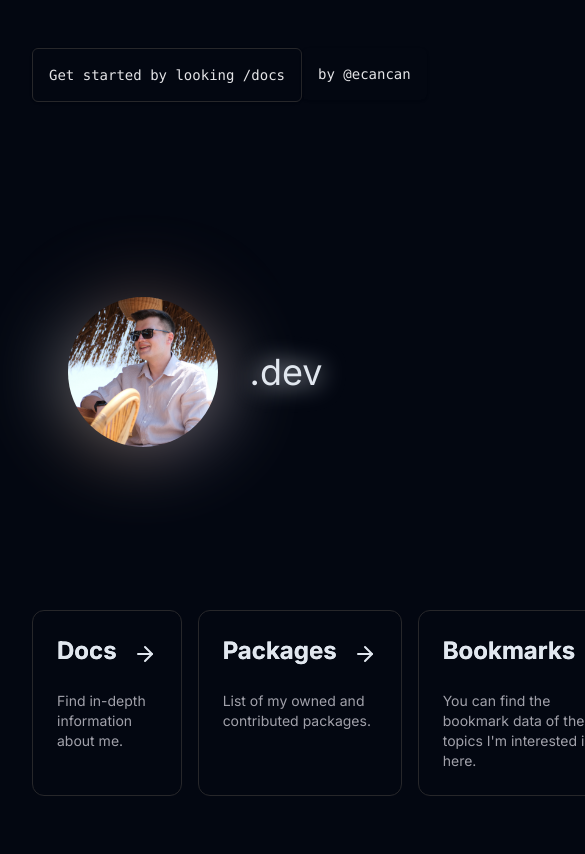
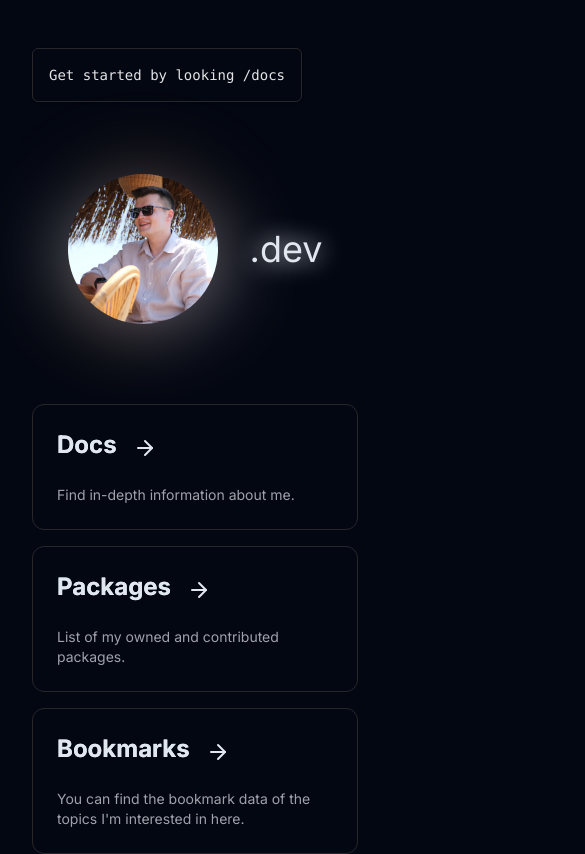
Before and after one commit to Ecancan/ahmetcan.dev, a Next.js app: page / in a window 390 px wide. Shown: the top 854 px of the page, 585 px wide, since content can reach past the window. Built offline with nearby package versions, Linux system fonts and the light colour scheme.

Commit message:
Add breakpoints to responsive view

```diff
--- a/src/app/bookmarks/page.tsx
+++ b/src/app/bookmarks/page.tsx
@@ -14,7 +14,7 @@ const Page: FC<PageProps> = async (props) => {
 
   return (
     <BaseView className={'items-center'}>
-      <BaseView className={'w-6/12'}>
+      <BaseView className={'sm:w-6/12 w-full'}>
         <BaseView>
           <h1 className={'text-3xl pb-6 font-bold'}>Bookmarks</h1>
         </BaseView>
--- a/src/app/docs/page.tsx
+++ b/src/app/docs/page.tsx
@@ -8,7 +8,7 @@ const Page: FC<PageProps> = async (props) => {
 
   return (
     <BaseView className={'items-center'}>
-      <BaseView className={'w-6/12'}>
+      <BaseView className={'sm:w-6/12 w-full'}>
         <BaseView>
           <h1 className={'text-3xl pb-12 font-bold'}>Docs</h1>
         </BaseView>
--- a/src/app/packages/page.tsx
+++ b/src/app/packages/page.tsx
@@ -12,7 +12,7 @@ const Page: FC<PageProps> = async (props) => {
 
   return (
     <BaseView className={'items-center'}>
-      <BaseView className={'w-6/12 flex-col'}>
+      <BaseView className={'sm:w-6/12 w-full flex-col'}>
         <BaseView>
           <h1 className={'text-3xl pb-6 font-bold'}>Packages</h1>
         </BaseView>
--- a/src/app/page.tsx
+++ b/src/app/page.tsx
@@ -37,7 +37,7 @@ const Page: FC<PageProps> = (props) => {
     <BaseView className={'justify-between h-full'}>
       <MainHeader />
       <BaseView className={'flex-1 mb-4 items-center justify-center'}>
-        <BaseView className={'flex-row items-center gap-8'}>
+        <BaseView className={'flex-row items-center gap-8 sm:pt-0 sm:pb-0 pt-6 pb-16'}>
           <GlowingImage
             src={'/assets/img/profile.jpeg'}
             width={150}
@@ -47,7 +47,7 @@ const Page: FC<PageProps> = (props) => {
           <GlowingText text={'.dev'} />
         </BaseView>
       </BaseView>
-      <BaseView className={'flex-row gap-4 mb-12'}>
+      <BaseView className={'flex-row gap-4 mb-12 flex-wrap'}>
         {cards.map((card, index) => (
           <LinkCard key={index} {...card} />
         ))}
--- a/src/components/header/detail-header/DetailHeader.tsx
+++ b/src/components/header/detail-header/DetailHeader.tsx
@@ -25,7 +25,7 @@ const DetailHeader = () => {
   ];
 
   return (
-    <BaseView className={'flex-row justify-between items-center mt-12 mb-12'}>
+    <BaseView className={'flex-row sm:justify-between justify-center items-center mt-12 mb-12'}>
       <BaseView>
         <Link href={'/'}>
           <GlowingImage
@@ -36,7 +36,7 @@ const DetailHeader = () => {
           />
         </Link>
       </BaseView>
-      <BaseView className={'flex-row gap-8'}>
+      <BaseView className={'flex-row gap-8 sm:flex hidden'}>
         {menuItems.map((item, index) => (
           <Link key={index} href={item.href} className={'group'}>
             <GlowingText
--- a/src/components/header/main-header/MainHeader.tsx
+++ b/src/components/header/main-header/MainHeader.tsx
@@ -16,7 +16,7 @@ const MainHeader = () => (
     <BaseView>
       <Badge
         className={
-          'p-4 text-sm font-normal bg-transparent border-none text-zinc-200 hover:bg-transparent'
+          'p-4 text-sm font-normal bg-transparent border-none text-zinc-200 hover:bg-transparent sm:flex hidden'
         }
       >
         <pre>by @ecancan</pre>
```
